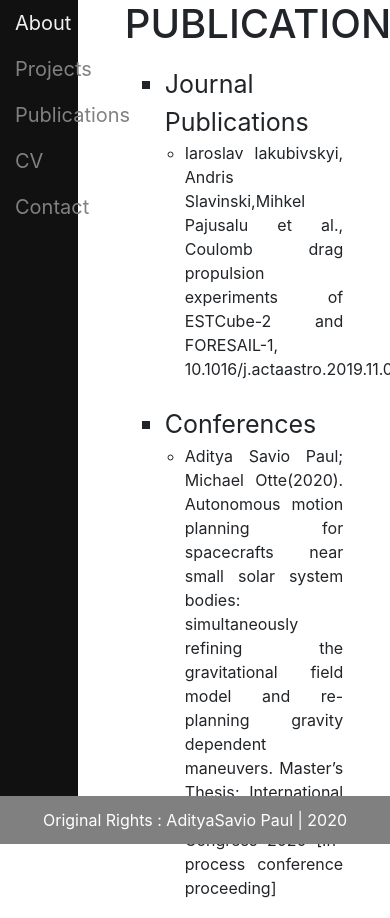
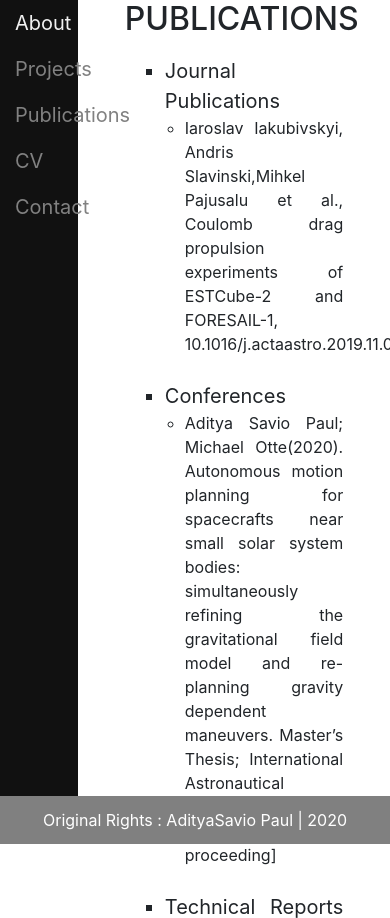
Before and after one commit to adityasaviopaul/adityasaviopaul, a plain HTML site: page publications.html in a window 390 px wide. Shown: the top 918 px of the page. Drawn offline with nearby package versions, Linux system fonts and the light colour scheme.

Commit message:
font size in tab view

```diff
--- a/page-style.css
+++ b/page-style.css
@@ -47,4 +47,10 @@
   .w-60 {
     width: 70%;
   }
+  .ULStyleSquareBullet {
+    font-size: 20px;
+  }
+  h1 {
+    font-size: 32px !important;
+  }
 }
```
